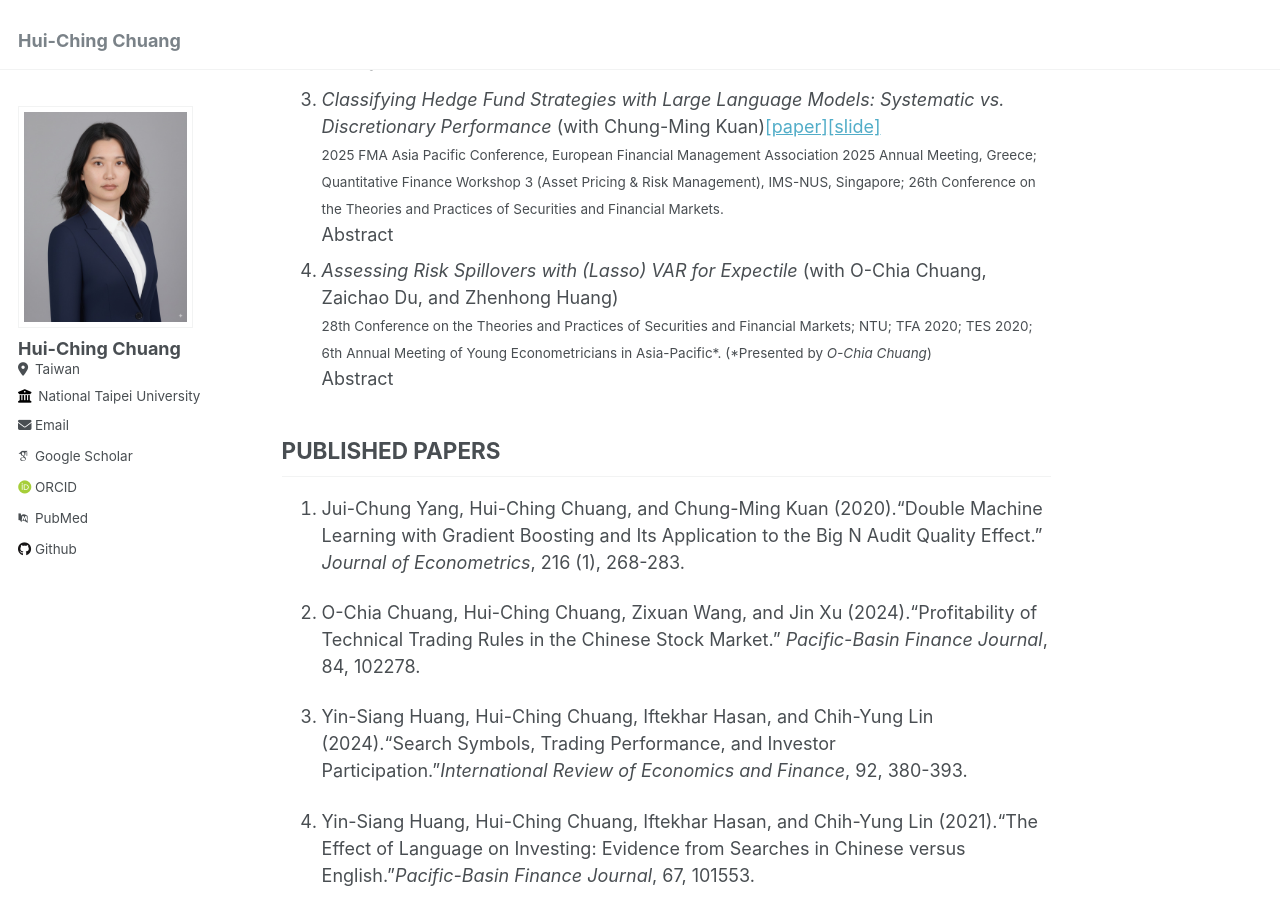
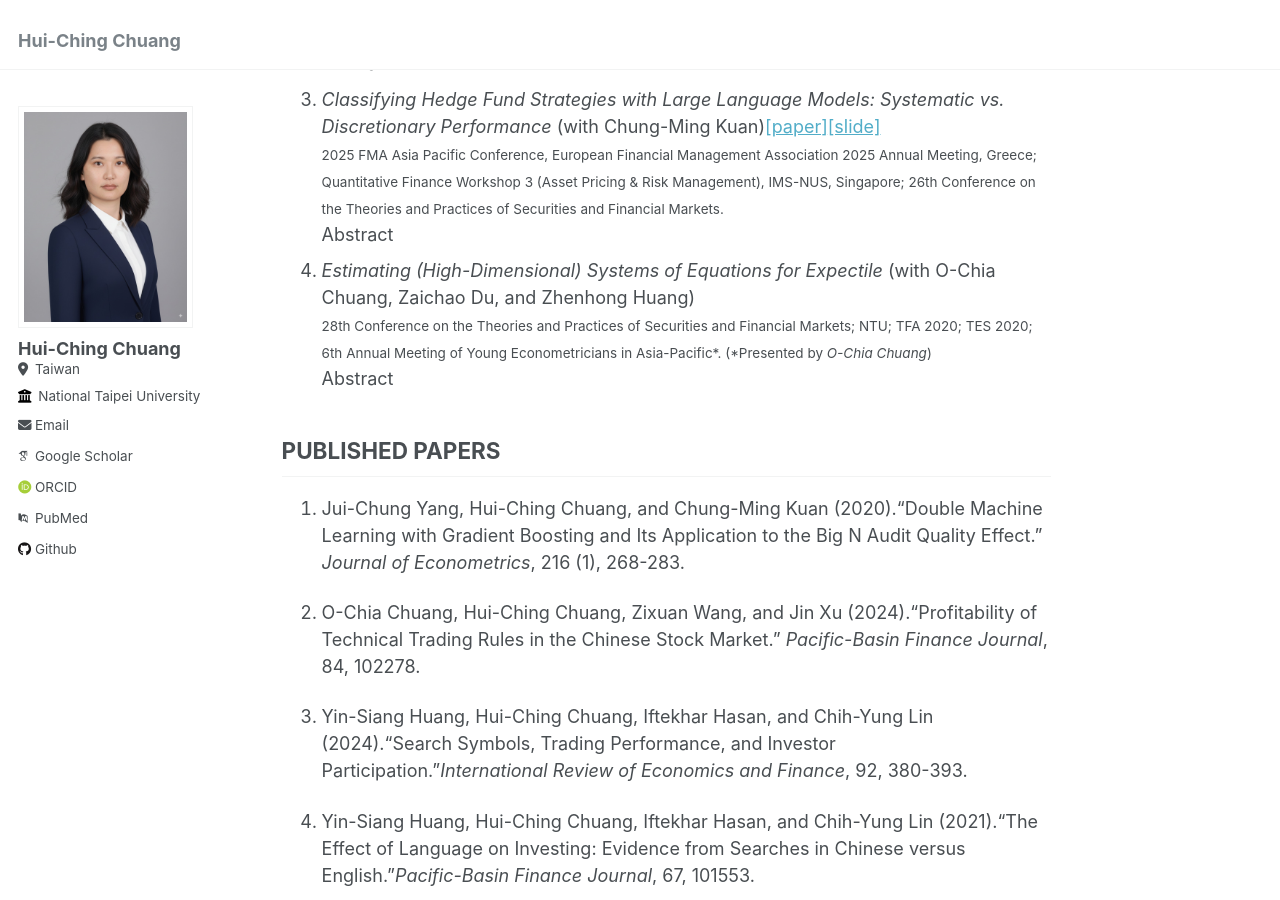
Before and after one commit to hcchuang/hcchuang.github.io, a Jekyll site: the page built from _pages/about.md, in a window 1280 px wide and 900 px high, scrolled down 560 px. Built offline with Jekyll 4.4.1, drawn with Linux system fonts in a browser that asks for light colours; some web fonts are replaced; part of the change alters nothing that is shown.

Commit message:
Update about.md

```diff
--- a/_pages/about.md
+++ b/_pages/about.md
@@ -72,17 +72,27 @@ Hui-Ching Chuang is an Associate Professor in the Department of Statistics at Na
 
 
 
-4. _Assessing Risk Spillovers with (Lasso) VAR for Expectile_ (with O-Chia Chuang, Zaichao Du, and Zhenhong Huang)
+4. _Estimating (High-Dimensional) Systems of Equations for Expectile_ (with O-Chia Chuang, Zaichao Du, and Zhenhong Huang)
    <small>28th Conference on the Theories and Practices of Securities and Financial Markets; NTU; TFA 2020; TES 2020; 6th Annual Meeting of Young Econometricians in Asia-Pacific\*. (\*Presented by <em>O-Chia Chuang</em>)</small>
    <details>
      <summary>Abstract</summary>
      <div class="abstract-body">
-       We generalize the vector autoregressive (VAR) model from conditional means
-       to conditional expectiles (MCARE) for assessing risk spillovers among
-       multiple entities. For high-dimensional systems, we impose an
-       <em>L<sub>1</sub></em> penalty (L-MCARE). Applied to the return network of
-       global systemically important banks, MCARE and L-MCARE uncover
-       time-varying tail-risk transmission patterns.
+       Expectiles have recently received considerable
+attention in econometric theory and empirical applications, yet existing
+approaches predominantly focus on single-equation frameworks. This paper
+introduces the first systems of equations for expectiles (SEE), including
+seemingly unrelated regressions for expectiles and panel expectiles as
+special cases, to capture the interdependencies among the expectiles of
+multiple units. We propose a system asymmetric least squares (SALS)
+estimator for SEE and develop a feasible generalized SALS (FGSALS) estimator
+to account for cross-equation error dependence. We further extend the two
+estimators to high-dimensional settings. We derive the asymptotic properties
+of the estimators in both settings. As an empirical application, we apply
+our methods to the 2025 list of global systemically important banks. Formal
+in-sample and out-of-sample model evaluation tests document our models significantly
+outperform single equation models. We also find clear asymmetric effects of
+past positive and negative shocks of different units as well as their
+volatilities on the expectiles.
      </div>
    </details>
 
```
